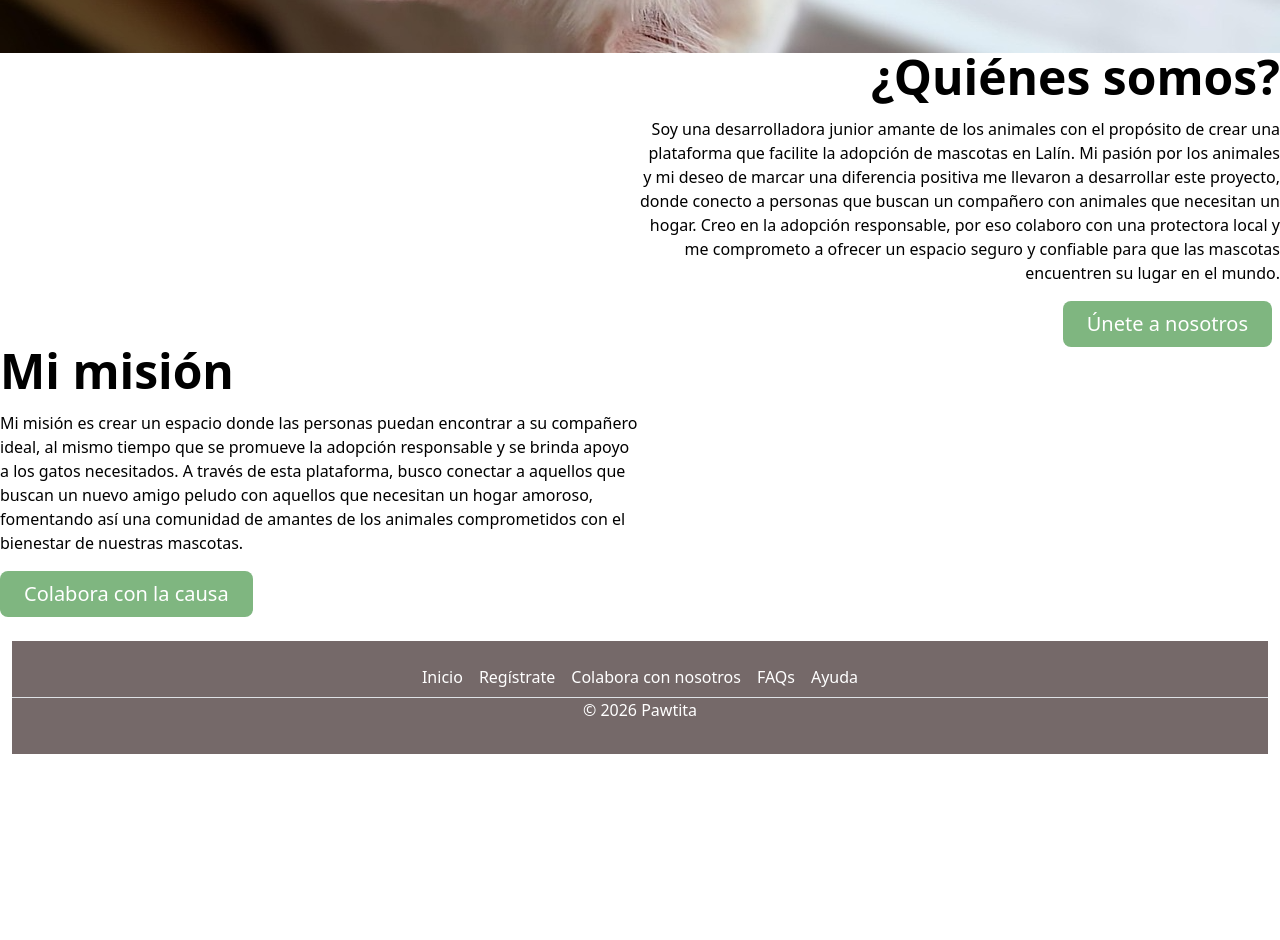
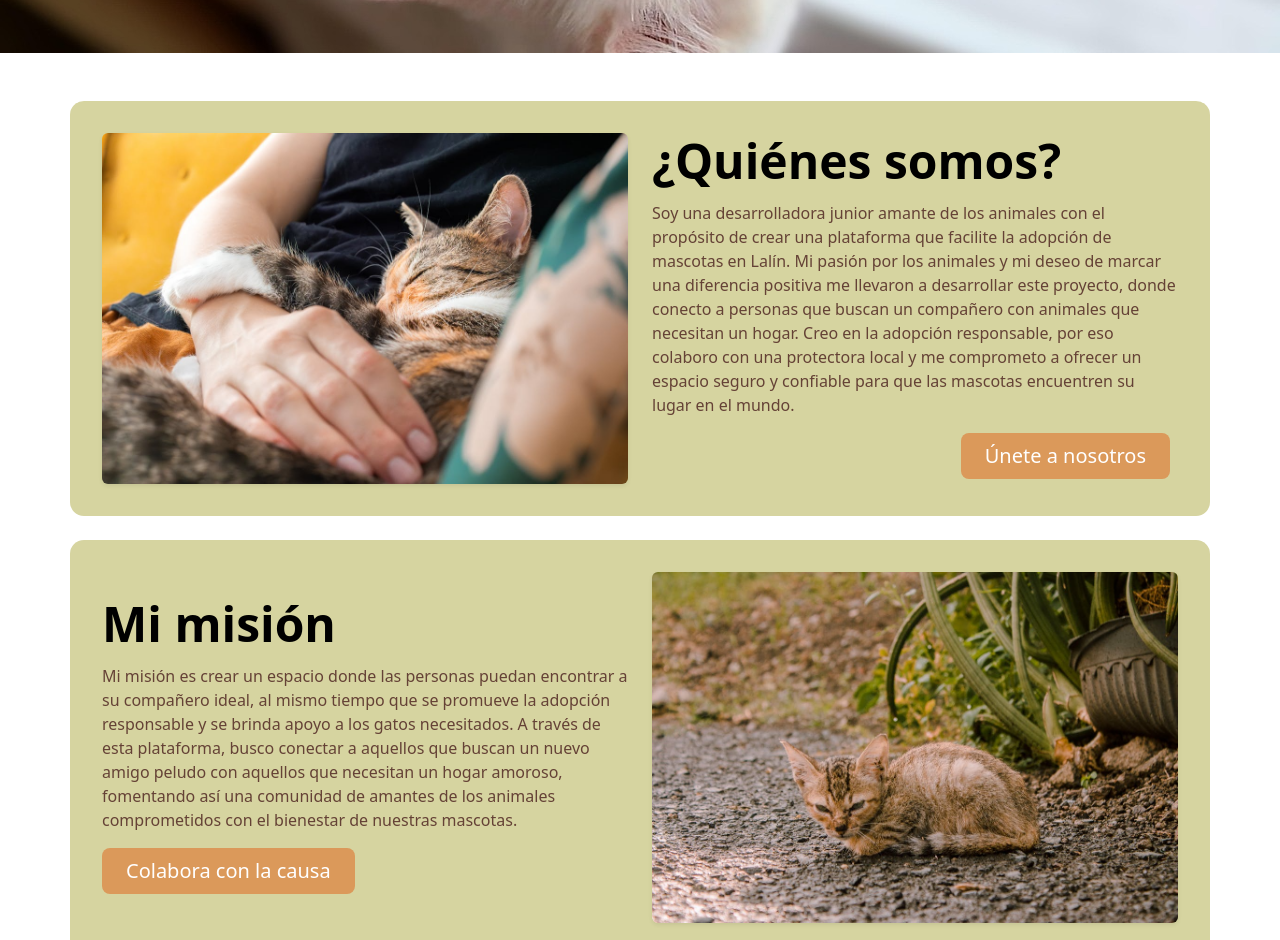
Before and after one commit to SarayP08/adoptame-api, a Vue app in the folder frontend/: page / in a window 1280 px wide. Shown: the part 660-1600 px from the top of the page. Before the commit the page ends 1438 px from the top, so only its background shows below. Built offline with nearby package versions, Linux system fonts and the light colour scheme.

Commit message:
cambios en los heros y la paleta

```diff
--- a/frontend/src/components/Header.vue
+++ b/frontend/src/components/Header.vue
@@ -39,17 +39,17 @@ body {
   padding: 0;
 }
 .header {
-  background-color: #7fb680;
+  background-color: #D6D4A0;
   width: 100%;
   height: 100%;
 }
 
 .nav-link {
-  color: #ffffff;
+  color: #654236;
   font-weight: 500;
 }
 span {
-  color: #ffffff;
+  color: #654236;
   font-weight: 700;
   margin-left: 120px;
 }
--- a/frontend/src/views/Index.vue
+++ b/frontend/src/views/Index.vue
@@ -14,13 +14,19 @@
                Adoptar
               </button>
             </div>
+      </div>
+
+
+      <div class="container mt-5 second-hero">
+        <div class="row align-items-center">
+          <div class="col-lg-6">
+            <img src="../assets/img/img_index/gato_dormido.png" alt="Gato dormido" class="img-fluid rounded shadow-sm" />
           </div>
-
-          <div class="col-lg-6 ms-auto">
-            <h1 class="display-5 fw-bold text-body-emphasis lh-1 mb-3 text-end">
+          <div class="col-lg-6">
+            <h1 class="display-5 fw-bold text-body-emphasis lh-1 mb-3">
               ¿Quiénes somos?
             </h1>
-            <p class="leadi text-end">
+            <p class="leadi">
               Soy una desarrolladora junior amante de los animales con el propósito
               de crear una plataforma que facilite la adopción de mascotas en Lalín.
                Mi pasión por los animales y mi deseo de marcar una diferencia positiva
@@ -36,10 +42,14 @@
               </button>
             </div>
           </div>
+        </div>
+      </div>
 
+      <div class="container mt-4 third-hero">
+        <div class="row align-items-center">
           <div class="col-lg-6">
             <h1 class="display-5 fw-bold text-body-emphasis lh-1 mb-3">
-            Mi misión
+              Mi misión
             </h1>
             <p class="leadi">
               Mi misión es crear un espacio donde las personas puedan encontrar a su compañero ideal,
@@ -54,6 +64,11 @@
               </button>
             </div>
           </div>
+          <div class="col-lg-6 text-center">
+            <img src="../assets/img/img_index/gato_callejero.png" alt="Gato callejero" class="img-fluid rounded shadow-sm" />
+          </div>
+        </div>
+      </div>
 </template>
 
 <style scoped>
@@ -67,7 +82,7 @@
 }
 
 .hero h1 {
-  color: #fff;
+  color: #ffffff;
 
 }
 .hero h2 {
@@ -78,12 +93,27 @@
   color: #fff;
 }
 .leadi {
-  color: #000;
+  color: #ffffff;
 }
 
 
 button {
-  background-color: #7fb680;
+  background-color: #DB995A;
   border: none;
 }
+.second-hero,
+.third-hero {
+  background-color: #D6D4A0;
+  border-radius: 14px;
+  padding: 2rem;
+  margin-bottom: 1.5rem;
+}
+
+.second-hero .leadi,
+.third-hero .leadi {
+  color: #654236;
+}
+
+
+
 </style>
```
Also changed, not shown: frontend/src/assets/img/img_index/gato_callejero.png (added), frontend/src/assets/img/img_index/gato_dormido.png (added).
